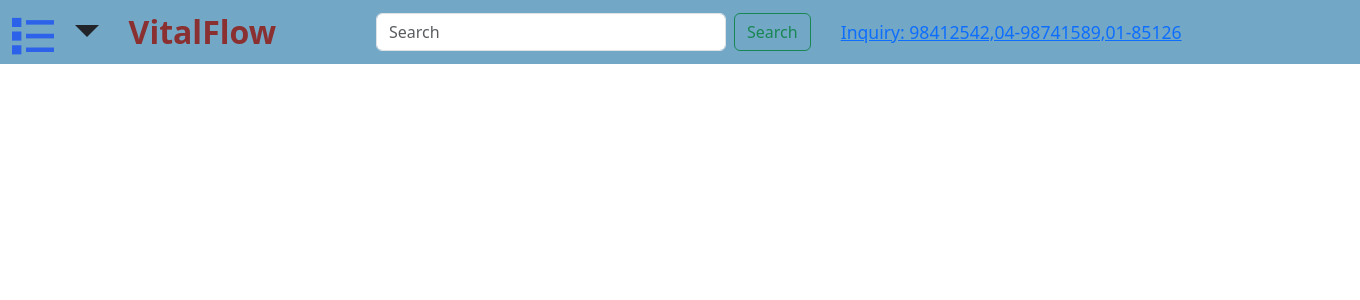
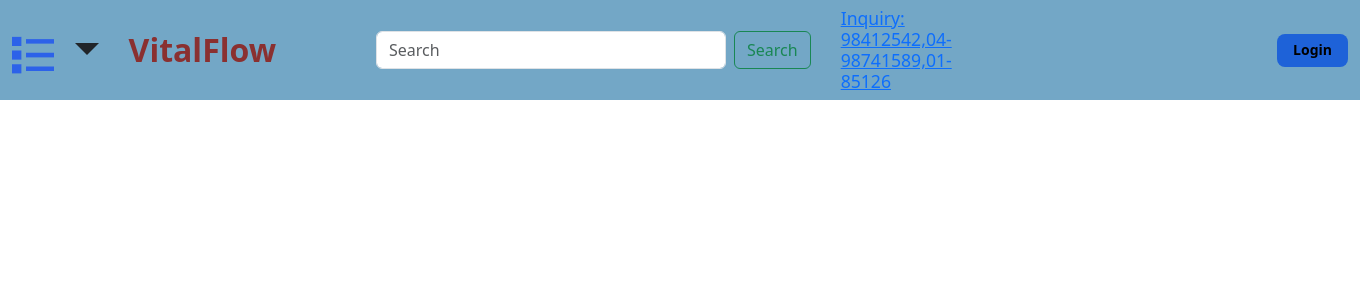
Before and after one commit to Ayush-Adhikari123/VitalFlow, a Django app: page / in a window 1360 px wide. Shown: the top 300 px of the page. Run offline with Django 4.2, Linux system fonts and the light colour scheme.

Commit message:
Adjusting dropdown

```diff
--- a/Sem3project/static/homepage.css
+++ b/Sem3project/static/homepage.css
@@ -9,6 +9,18 @@
         font-size: 1.1rem; /* Increasing the font size */
         margin-left: 30px;
       }
+      .btn-Login {
+        justify-content: center;
+        background-color: #1e62d8 !important;
+        border: none;
+        border-radius: 8px; /* Adjust the border-radius to your preference */
+        cursor: pointer;
+        padding: 8px 16px; /* Adjust the padding to reduce the size */
+        font-size: 14px; /* Adjust the font size */
+        margin-left: 300px;
+        font-weight: bold; /* Adjust the margin */
+      }
+
       .navbar-brand {
         color: #8A3030;
         font-weight: bold;
--- a/Sem3project/templates/homepage.html
+++ b/Sem3project/templates/homepage.html
@@ -7,11 +7,6 @@
     <title>VitalFlow</title>
     <link href="https://cdn.jsdelivr.net/npm/bootstrap@5.3.2/dist/css/bootstrap.min.css" rel="stylesheet" integrity="sha384-T3c6CoIi6uLrA9TneNEoa7RxnatzjcDSCmG1MXxSR1GAsXEV/Dwwykc2MPK8M2HN" crossorigin="anonymous">
     <link rel="stylesheet" href="/static/homepage.css"/>
-    <style>
-      .navbar .dropdown-menu {
-        background-color: #73A7C6 !important;
-      }
-    </style>
   </head>
   <body>
     <h1>
@@ -45,6 +40,7 @@
               <button class="btn btn-outline-success" type="submit">Search</button>
             </form>
             <a class="navbar-inquiry" href="#">Inquiry: 98412542,04-98741589,01-85126</a>
+            <button type="button" class="btn-Login">Login</button>
           </div>
         </div>
       </nav>
```
